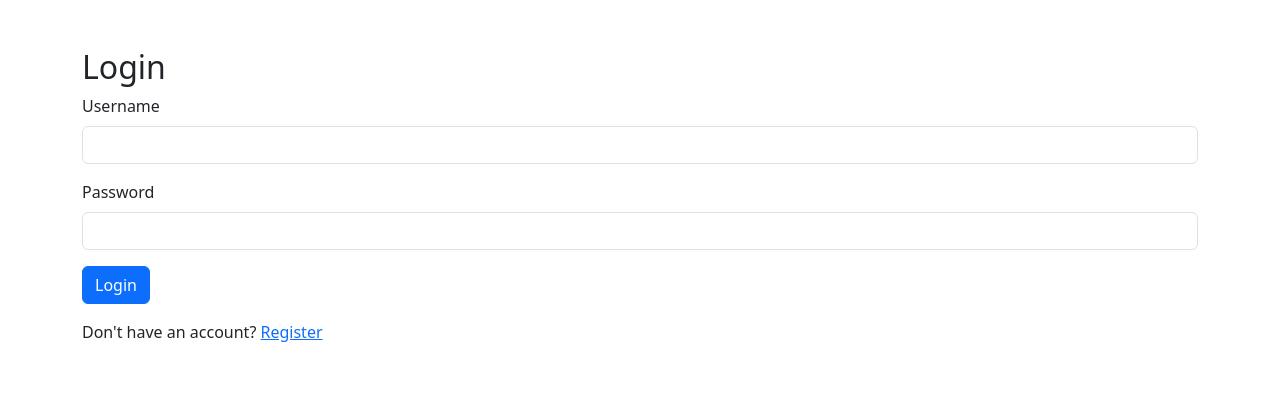
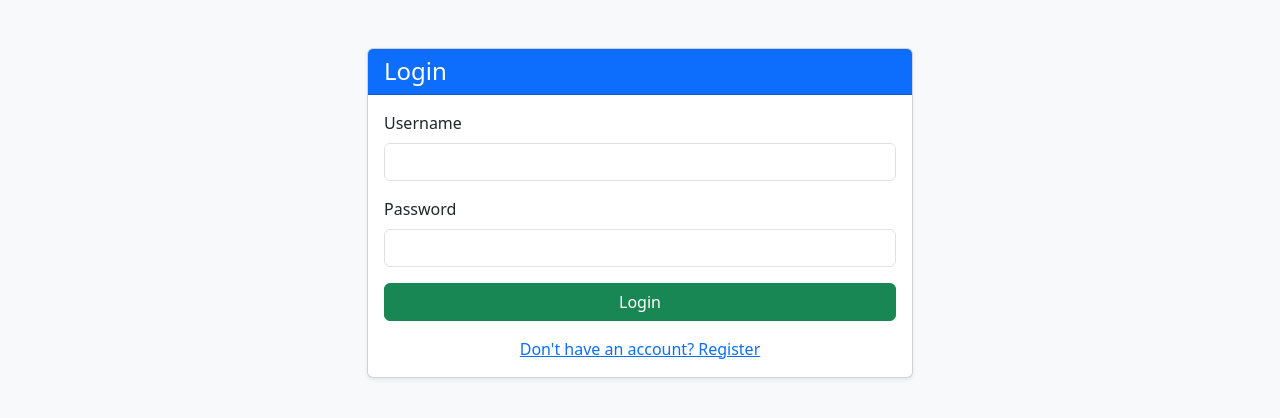
Before and after one commit to renmaaa/4TH_YEAR_ACTS, a PHP site: page /login.php in a window 1280 px wide. Shown: the top 418 px of the page. Run offline with PHP 8.4, Linux system fonts and the light colour scheme; some libraries are stand-ins or nearby versions.

Commit message:
Revamp login page with enhanced UI and error handling
Updated the login page with improved UI and functionality.

```diff
--- a/MIDTERM/USER_MGMT/login.php
+++ b/MIDTERM/USER_MGMT/login.php
@@ -1,53 +1,79 @@
+<?php
+session_start();
+if (isset($_SESSION['user'])) {
+    header('Location: index.php');
+    exit;
+}
+?>
+
 <!DOCTYPE html>
 <html lang="en">
 <head>
     <meta charset="UTF-8">
-    <meta name="viewport" content="width=device-width, initial-scale=1.0">
     <title>Login</title>
-    <link href="https://cdn.jsdelivr.net/npm/bootstrap@5.3.0/dist/css/bootstrap.min.css" rel="stylesheet">
+    <link href="https://cdn.jsdelivr.net/npm/bootstrap@5.3.2/dist/css/bootstrap.min.css" rel="stylesheet">
     <script src="https://cdn.jsdelivr.net/npm/sweetalert2@11"></script>
 </head>
-<body>
+<body class="bg-light">
 <div class="container mt-5">
-        <h2>Login</h2>
+    <div class="row justify-content-center">
+        <div class="col-md-6">
+            <div class="card shadow-sm">
+                <div class="card-header bg-primary text-white">
+                    <h4 class="mb-0">Login</h4>
+                </div>
+                <div class="card-body">
                     <form id="loginForm">
                         <div class="mb-3">
                             <label for="username" class="form-label">Username</label>
-                <input type="text" class="form-control" id="username" required>
+                            <input type="text" id="username" name="username" class="form-control">
                         </div>
                         <div class="mb-3">
                             <label for="password" class="form-label">Password</label>
-                <input type="password" class="form-control" id="password" required>
+                            <input type="password" id="password" name="password" class="form-control">
                         </div>
-            <button type="submit" class="btn btn-primary">Login</button>
+                        <button type="submit" class="btn btn-success w-100">Login</button>
                     </form>
-        <p class="mt-3">Don't have an account? <a href="register.php">Register</a></p>
+                    <div class="mt-3 text-center">
+                        <a href="register.php">Don't have an account? Register</a>
+                    </div>
+                </div>
+            </div>
+        </div>
+    </div>
 </div>
 
 <script>
-        document.getElementById('loginForm').addEventListener('submit', function(e) {
+document.getElementById('loginForm').addEventListener('submit', async function(e) {
     e.preventDefault();
+
     const username = document.getElementById('username').value.trim();
     const password = document.getElementById('password').value;
 
     if (!username || !password) {
-                Swal.fire('Error', 'All fields are required.', 'error');
+        Swal.fire('Error', 'Both fields are required.', 'error');
         return;
     }
 
-            fetch('api.php', {
+    const formData = new FormData();
+    formData.append('action', 'login');
+    formData.append('username', username);
+    formData.append('password', password);
+
+    const response = await fetch('api.php', {
         method: 'POST',
-                headers: { 'Content-Type': 'application/x-www-form-urlencoded' },
-                body: new URLSearchParams({ action: 'login', username, password })
-            })
-            .then(response => response.json())
-            .then(data => {
-                if (data.success) {
+        body: formData
+    });
+
+    const result = await response.json();
+
+    if (result.success) {
+        Swal.fire('Success', result.message, 'success').then(() => {
             window.location.href = 'index.php';
+        });
     } else {
-                    Swal.fire('Error', data.message, 'error');
+        Swal.fire('Error', result.message, 'error');
     }
-            });
 });
 </script>
 </body>
```
Lines whose indentation alone changed are shown as unchanged.
